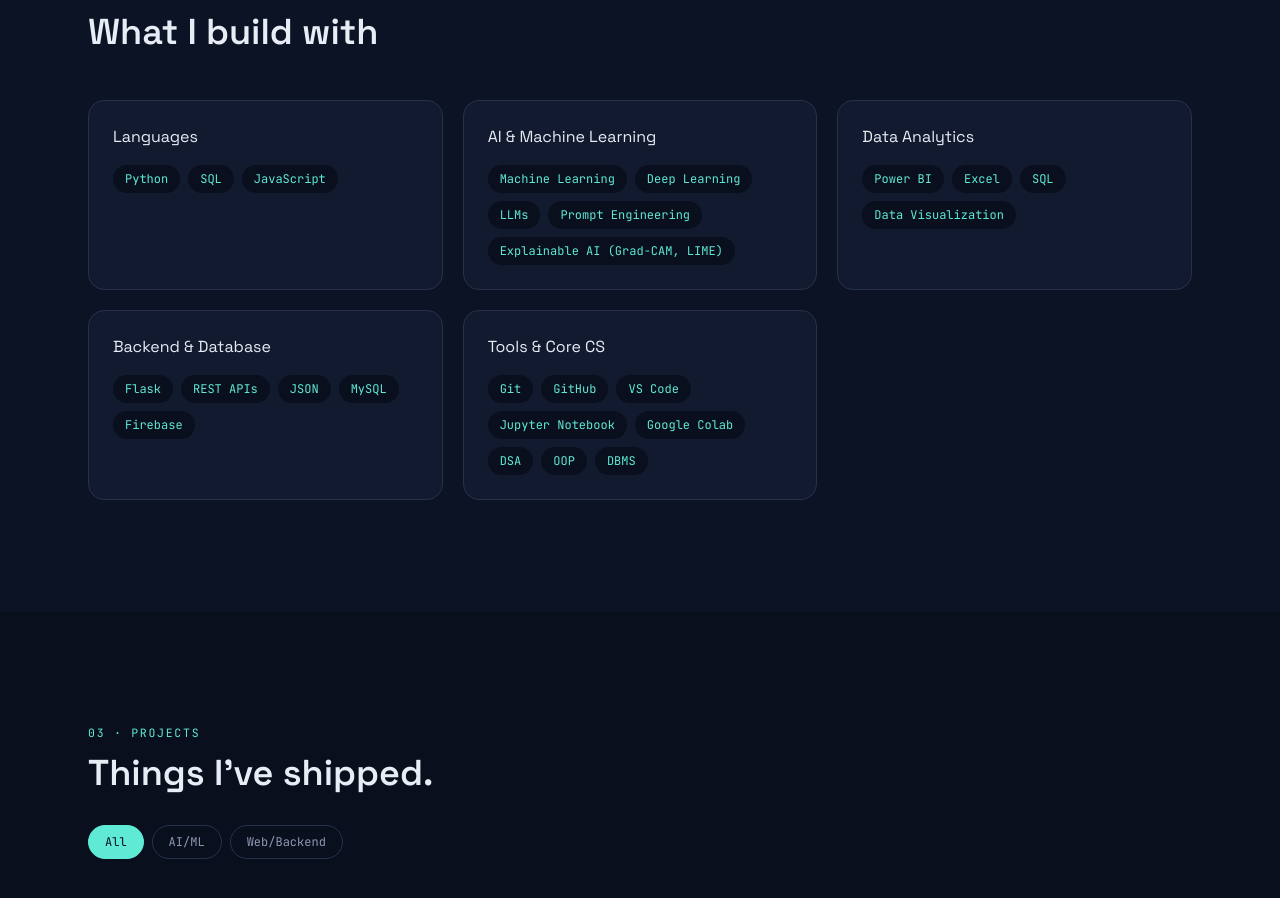
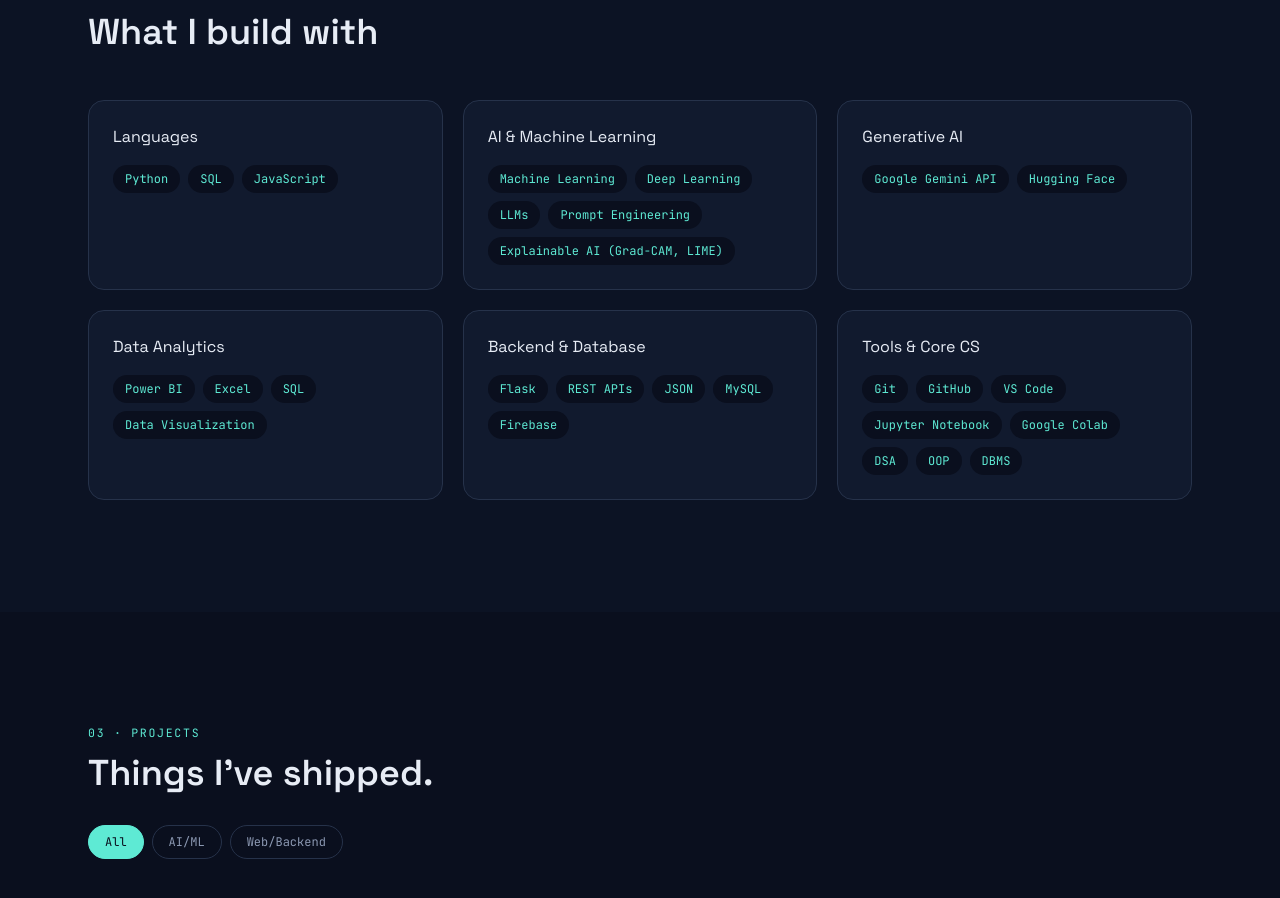
Before and after one commit to coder-vaishnavi/vaishnavi-portfolio, a React (Vite) app: page / in a window 1280 px wide. Shown: the part 1460-2358 px from the top of the page. Built offline with nearby package versions, Linux system fonts and the light colour scheme.

Commit message:
skills updated

```diff
--- a/src/data/portfolioData.js
+++ b/src/data/portfolioData.js
@@ -27,10 +27,10 @@
     category: 'AI & Machine Learning',
     items: ['Machine Learning', 'Deep Learning', 'LLMs', 'Prompt Engineering', 'Explainable AI (Grad-CAM, LIME)'],
   },
-  // {
-  //   category: 'Generative AI',
-  //   items: ['Google Gemini API', 'Hugging Face'],
-  // },
+  {
+    category: 'Generative AI',
+    items: ['Google Gemini API', 'Hugging Face'],
+  },
   {
     category: 'Data Analytics',
     items: ['Power BI', 'Excel', 'SQL', 'Data Visualization'],
```
